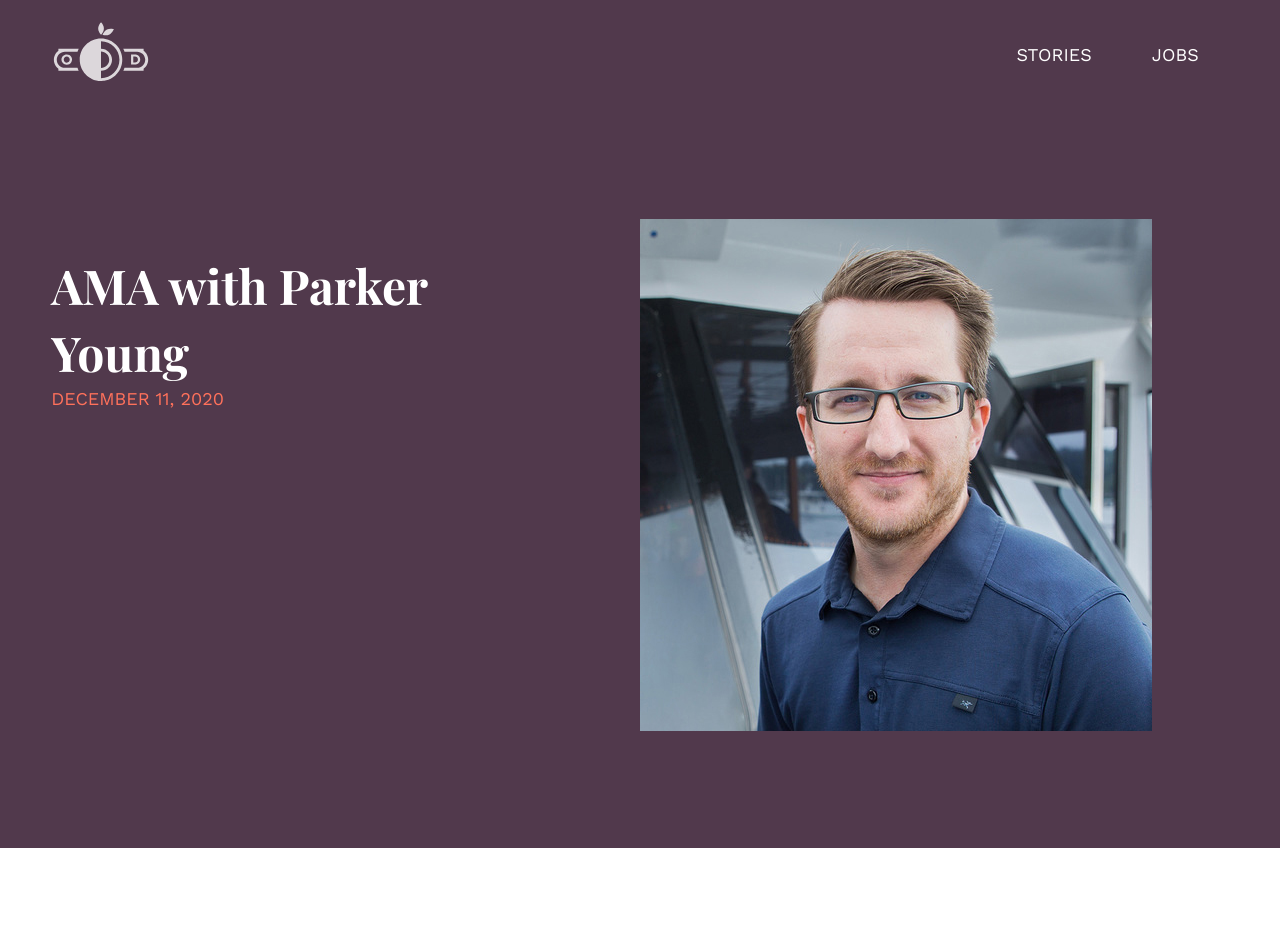
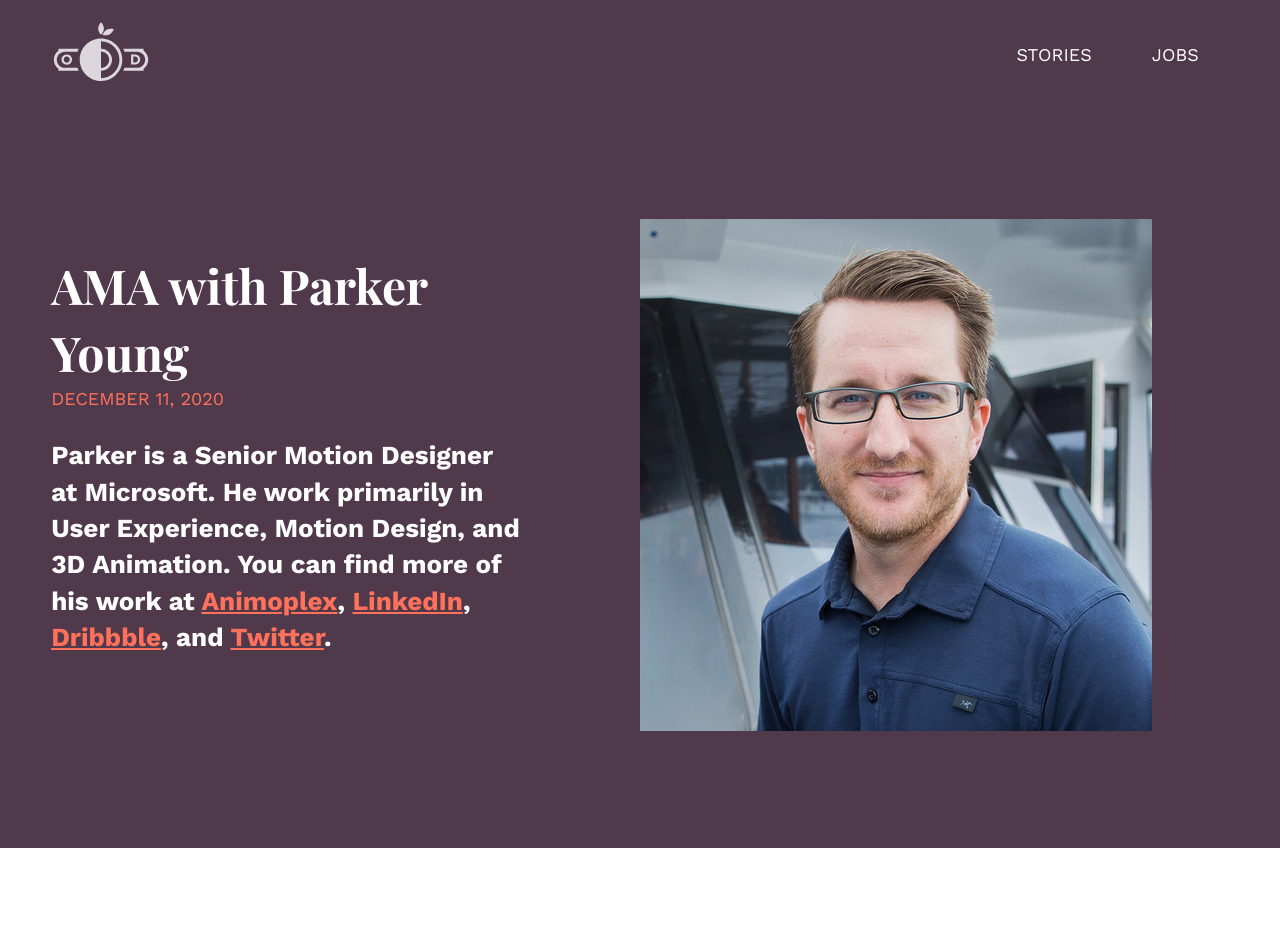
Before and after one commit to whosdustin/orlando-designers, a Jekyll site: the page built from _posts/2020-12-11-ama-with-parker-young.markdown, in a window 1280 px wide and 1400 px high. Shown: the top 952 px of the window. Built offline with Jekyll 4.4.1, drawn with Linux system fonts in a browser that asks for light colours; comment, search, counter and statistics services are not loaded; some of the changed text lies outside the part shown; grey boxes are pictures that could not be loaded.

Commit message:
Updated Ama With Parker Young

```diff
--- a/_posts/2020-12-11-ama-with-parker-young.markdown
+++ b/_posts/2020-12-11-ama-with-parker-young.markdown
@@ -5,19 +5,12 @@
 - Posts
 image: "/uploads/Parker-Young.jpg"
 author: Avery Smith
-intro:
+intro: Parker is a Senior Motion Designer at  Microsoft. He work primarily in User
+  Experience, Motion Design, and 3D Animation. You can find more of his work at <a
+  href="https://www.animoplex.com/index.html">Animoplex</a>, <a href="https://www.linkedin.com/in/parkerwyoung/">LinkedIn</a>,
+  <a href="https://dribbble.com/parkerwyoung">Dribbble</a>, and <a href="https://twitter.com/animoplex">Twitter</a>.
 layout: posts-2
 ---
-
-Parker is a *Senior Motion Designer at  [Microsoft](https://www.microsoft.com/en-us/?ql=1&spl=4)*. He work primarily in User Experience, Motion Design, and 3D Animation. You can find more of his work at 👇
-
-* [Animoplex](https://www.animoplex.com/index.html)
-
-* [LinkedIn](https://www.linkedin.com/in/parkerwyoung/)
-
-* [Dribbble](https://dribbble.com/parkerwyoung)
-
-* [Twitter](https://twitter.com/animoplex)
 
 \~
 
```
